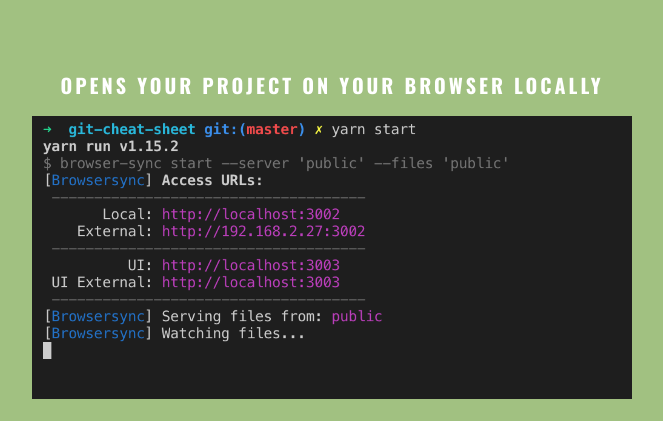
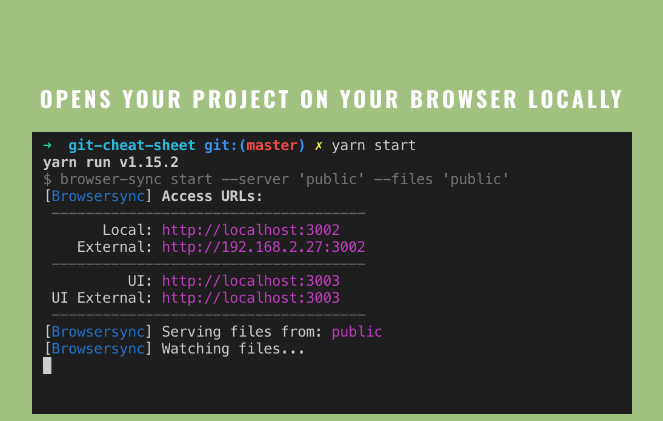
Before and after one commit to Breadkenty/git-cheat-sheet, a website: page public/cl-example.html in a window 1280 px wide. Shown: the part 340-761 px from the top of the page, without its empty margins (308-971 px from the left). Drawn offline with nearby package versions, Linux system fonts and the light colour scheme.

Commit message:
changed font size responsiveness

```diff
--- a/public/screen.css
+++ b/public/screen.css
@@ -2,6 +2,7 @@
   margin: 0;
   padding: 0;
   width: 100%;
+  font-size: 16px;
 
 }
 
@@ -35,7 +36,7 @@
   letter-spacing: 3px;
   text-align: center;
   color: #ffffff;
-  font-size: 20px;
+  font-size: 1rem;
   padding-top: 25vh;
   padding-bottom: 3%;
 }
@@ -46,7 +47,7 @@
   letter-spacing: 3px;
   text-align: center;
   color: #ffffff;
-  font-size: 20px;
+  font-size: 1rem;
   display:block;
 
 }
@@ -90,13 +91,13 @@
   font-family: 'Lato', sans-serif;
   text-transform: uppercase;
   letter-spacing: 3px;
-  font-size: 15px;
+  font-size: 12px;
   text-decoration: none;
   border-radius: 10px;
   border-color: #233D4D;
   color: #f9f9f9;
 
-  width: 270px;
+  width: 200px;
   height: 70px;
   background: #233D4D;
 
@@ -126,3 +127,49 @@
   filter: blur(30px);
   transform: translate(-100px) scaleX(-15deg);
 }
+
+
+@media screen and (min-width: 500px){
+  html{
+    font-size: 14px;
+  }
+}
+@media screen and (min-width: 570px){
+  html{
+    font-size: 15px;
+  }
+}
+@media screen and (min-width: 620px){
+  html{
+    font-size: 16px;
+  }
+}
+@media screen and (min-width: 680px){
+  html{
+    font-size: 17px;
+  }
+}
+@media screen and (min-width: 720px){
+  html{
+    font-size: 18px;
+  }
+}
+@media screen and (min-width: 800px){
+  html{
+    font-size: 19px;
+  }
+}
+@media screen and (min-width: 860px){
+  html{
+    font-size: 20px;
+  }
+}
+@media screen and (min-width: 920px){
+  html{
+    font-size: 21px;
+  }
+}
+@media screen and (min-width: 1000px){
+  html{
+    font-size: 22px;
+  }
```
